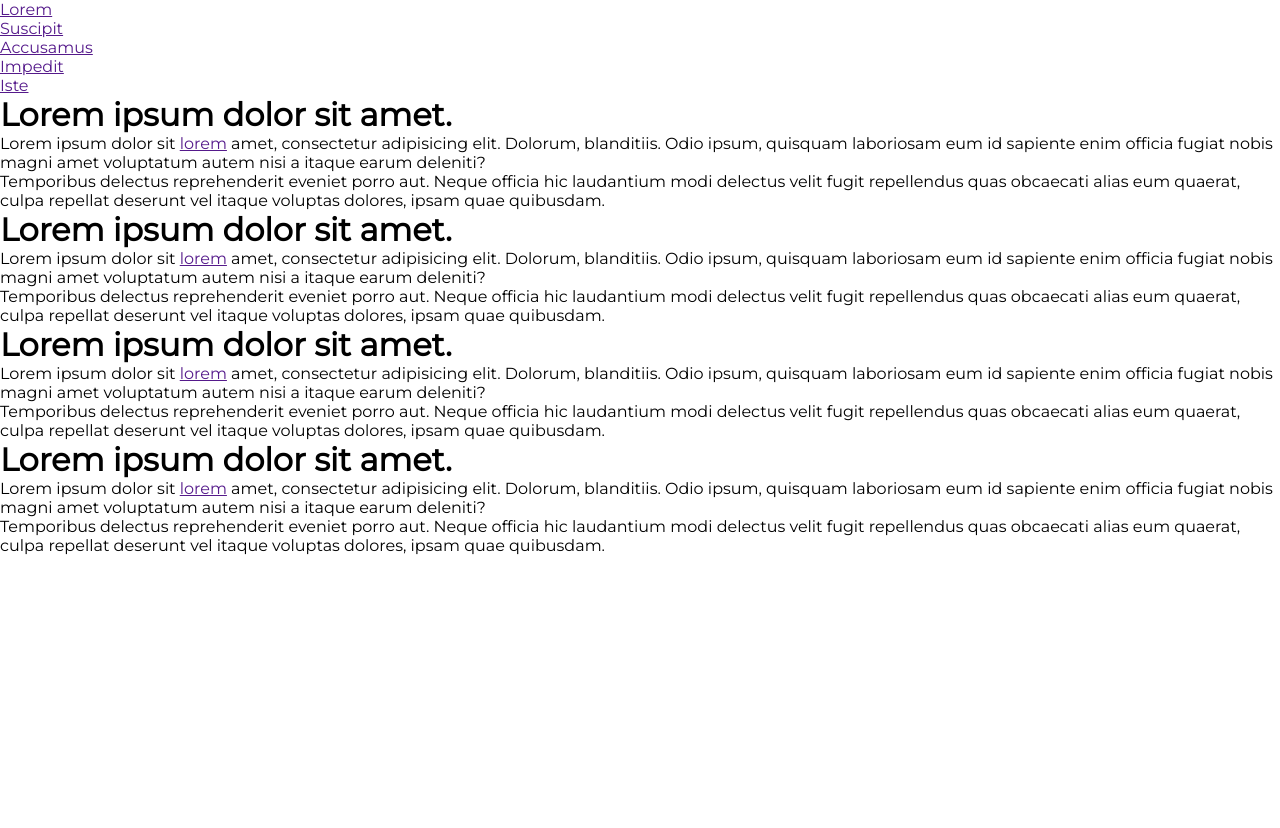
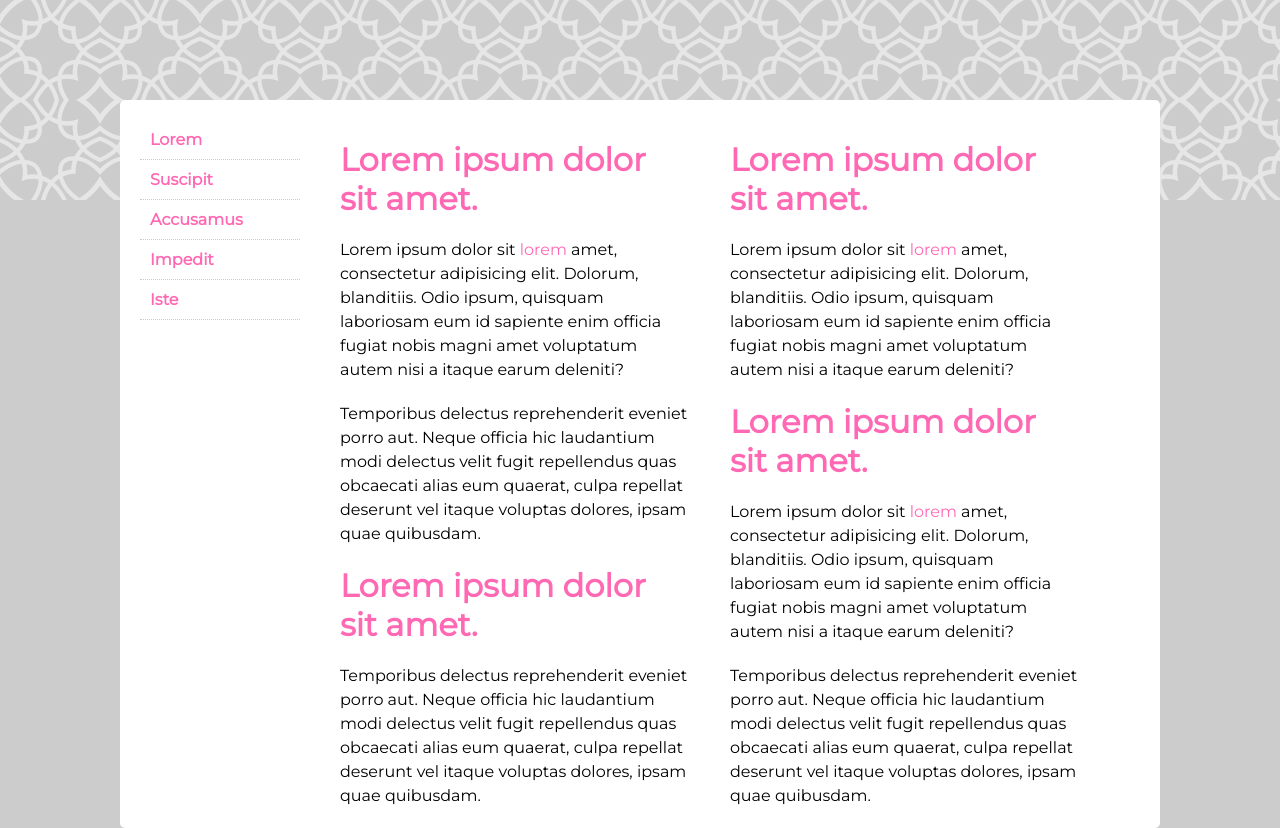
Before and after one commit to lytrung/Web102, a plain HTML site: page index.htm in a window 1280 px wide. Before the commit the page ends 800 px from the top, so only its background shows below. Drawn offline with Linux system fonts and the light colour scheme.

Commit message:
Styling sections

```diff
--- a/index.htm
+++ b/index.htm
@@ -8,6 +8,7 @@
 </head>
 <body>
 
+	<div class="container">
 		<ul>
 			<li><a href="">Lorem</a></li>
 			<li><a href="">Suscipit</a></li>
@@ -16,23 +17,28 @@
 			<li><a href="">Iste</a></li>
 		</ul>
 
+		<div class="content1">
 			<h1>Lorem ipsum dolor sit amet.</h1>
-	<p>Lorem ipsum dolor sit <a href="">lorem</a> amet, consectetur adipisicing elit. Dolorum, blanditiis. Odio ipsum, quisquam laboriosam eum id sapiente enim officia fugiat nobis magni amet voluptatum autem nisi a itaque earum deleniti?</p>
+			<p>Lorem ipsum dolor sit <a class="nice-link" href="">lorem</a> amet, consectetur adipisicing elit. Dolorum, blanditiis. Odio ipsum, quisquam laboriosam eum id sapiente enim officia fugiat nobis magni amet voluptatum autem nisi a itaque earum deleniti?</p>
 			<p>Temporibus delectus reprehenderit eveniet porro aut. Neque officia hic laudantium modi delectus velit fugit repellendus quas obcaecati alias eum quaerat, culpa repellat deserunt vel itaque voluptas dolores, ipsam quae quibusdam.</p>
 
 
 			<h1>Lorem ipsum dolor sit amet.</h1>
-	<p>Lorem ipsum dolor sit <a href="">lorem</a> amet, consectetur adipisicing elit. Dolorum, blanditiis. Odio ipsum, quisquam laboriosam eum id sapiente enim officia fugiat nobis magni amet voluptatum autem nisi a itaque earum deleniti?</p>
+
 			<p>Temporibus delectus reprehenderit eveniet porro aut. Neque officia hic laudantium modi delectus velit fugit repellendus quas obcaecati alias eum quaerat, culpa repellat deserunt vel itaque voluptas dolores, ipsam quae quibusdam.</p>
+		</div>
 
+		<div class="content2">
 			<h1>Lorem ipsum dolor sit amet.</h1>
-	<p>Lorem ipsum dolor sit <a href="">lorem</a> amet, consectetur adipisicing elit. Dolorum, blanditiis. Odio ipsum, quisquam laboriosam eum id sapiente enim officia fugiat nobis magni amet voluptatum autem nisi a itaque earum deleniti?</p>
-	<p>Temporibus delectus reprehenderit eveniet porro aut. Neque officia hic laudantium modi delectus velit fugit repellendus quas obcaecati alias eum quaerat, culpa repellat deserunt vel itaque voluptas dolores, ipsam quae quibusdam.</p>
+			<p>Lorem ipsum dolor sit <a class="nice-link" href="">lorem</a> amet, consectetur adipisicing elit. Dolorum, blanditiis. Odio ipsum, quisquam laboriosam eum id sapiente enim officia fugiat nobis magni amet voluptatum autem nisi a itaque earum deleniti?</p>
+
 
 
 			<h1>Lorem ipsum dolor sit amet.</h1>
-	<p>Lorem ipsum dolor sit <a href="">lorem</a> amet, consectetur adipisicing elit. Dolorum, blanditiis. Odio ipsum, quisquam laboriosam eum id sapiente enim officia fugiat nobis magni amet voluptatum autem nisi a itaque earum deleniti?</p>
+			<p>Lorem ipsum dolor sit <a class="nice-link" href="">lorem</a> amet, consectetur adipisicing elit. Dolorum, blanditiis. Odio ipsum, quisquam laboriosam eum id sapiente enim officia fugiat nobis magni amet voluptatum autem nisi a itaque earum deleniti?</p>
 			<p>Temporibus delectus reprehenderit eveniet porro aut. Neque officia hic laudantium modi delectus velit fugit repellendus quas obcaecati alias eum quaerat, culpa repellat deserunt vel itaque voluptas dolores, ipsam quae quibusdam.</p>
+		</div>
+	</div>
 
 </body>
 </html>
--- a/style.css
+++ b/style.css
@@ -6,4 +6,57 @@
 
 body{
 	font-family: 'Montserrat', sans-serif;
+	background-image: url(background.png);
+	background-color: #cccccc;
+	background-repeat: repeat-x;
 }
+
+h1{
+	margin-top:20px;
+	color:hotpink;
+}
+p{
+	margin-top:20px;
+	line-height: 150%;
+}
+
+.nice-link{
+	text-decoration: none;
+	color:hotpink;
+}
+.container{
+	width: 1000px;
+	margin:100px auto 0 auto;
+	display: flex;
+	background-color:white;
+	border-radius: 5px;
+	padding:20px;
+}
+
+ul{
+	width: 160px;
+	margin-right:40px;
+}
+
+ul a{
+	display: block;
+	text-decoration: none;
+	padding:10px;
+	border-bottom: 1px #ccc dotted;
+	color:hotpink;
+	font-weight: bold;
+	transition: all ease 0.3s;
+}
+
+ul a:hover{
+	color:white;
+	background-color: hotpink;
+}
+
+.content1{
+	width: 350px;
+	margin-right:40px;
+}
+.content2{
+	width: 350px;
+}
```
Also changed, not shown: background.png (added), steps.txt. Lines whose indentation alone changed are shown as unchanged.
